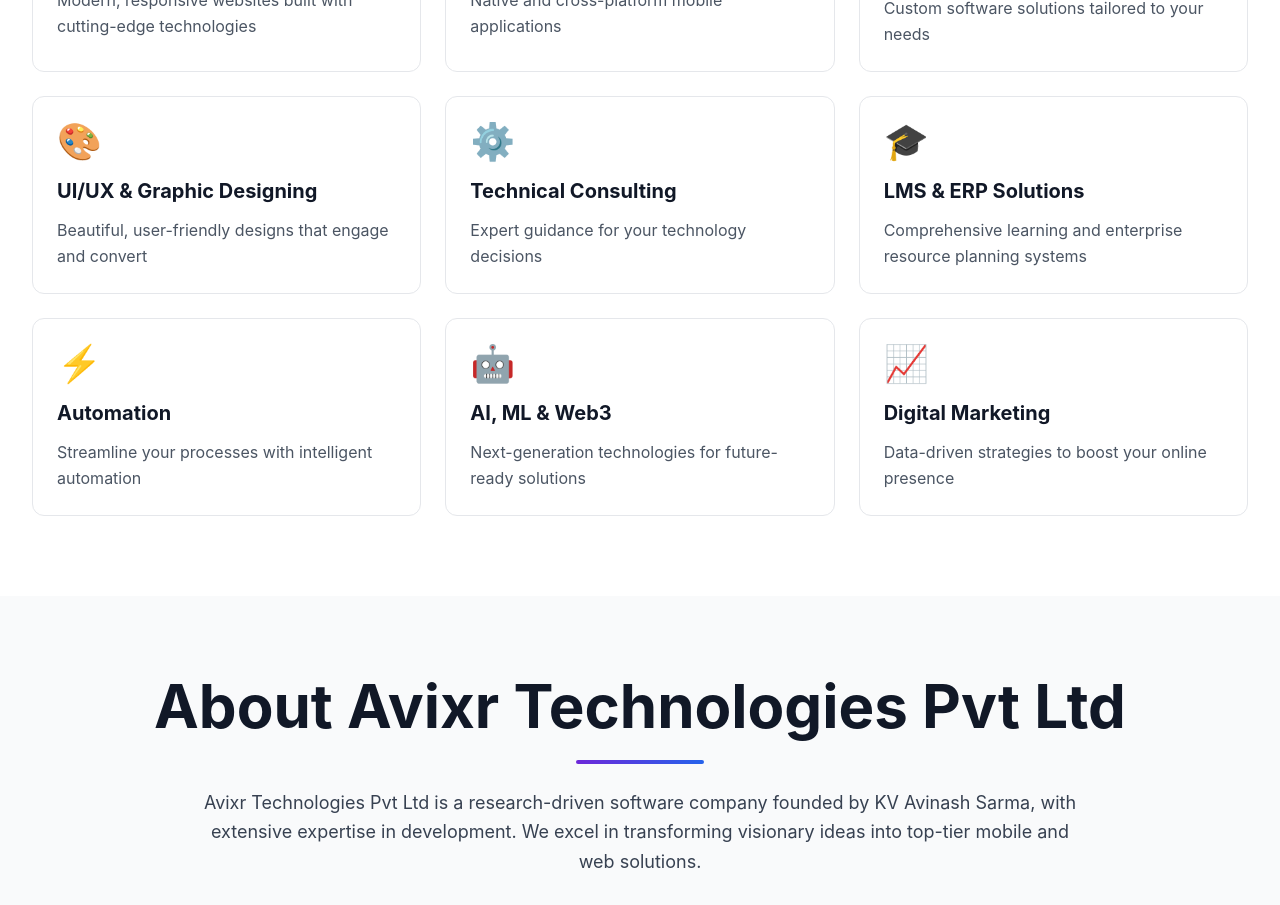
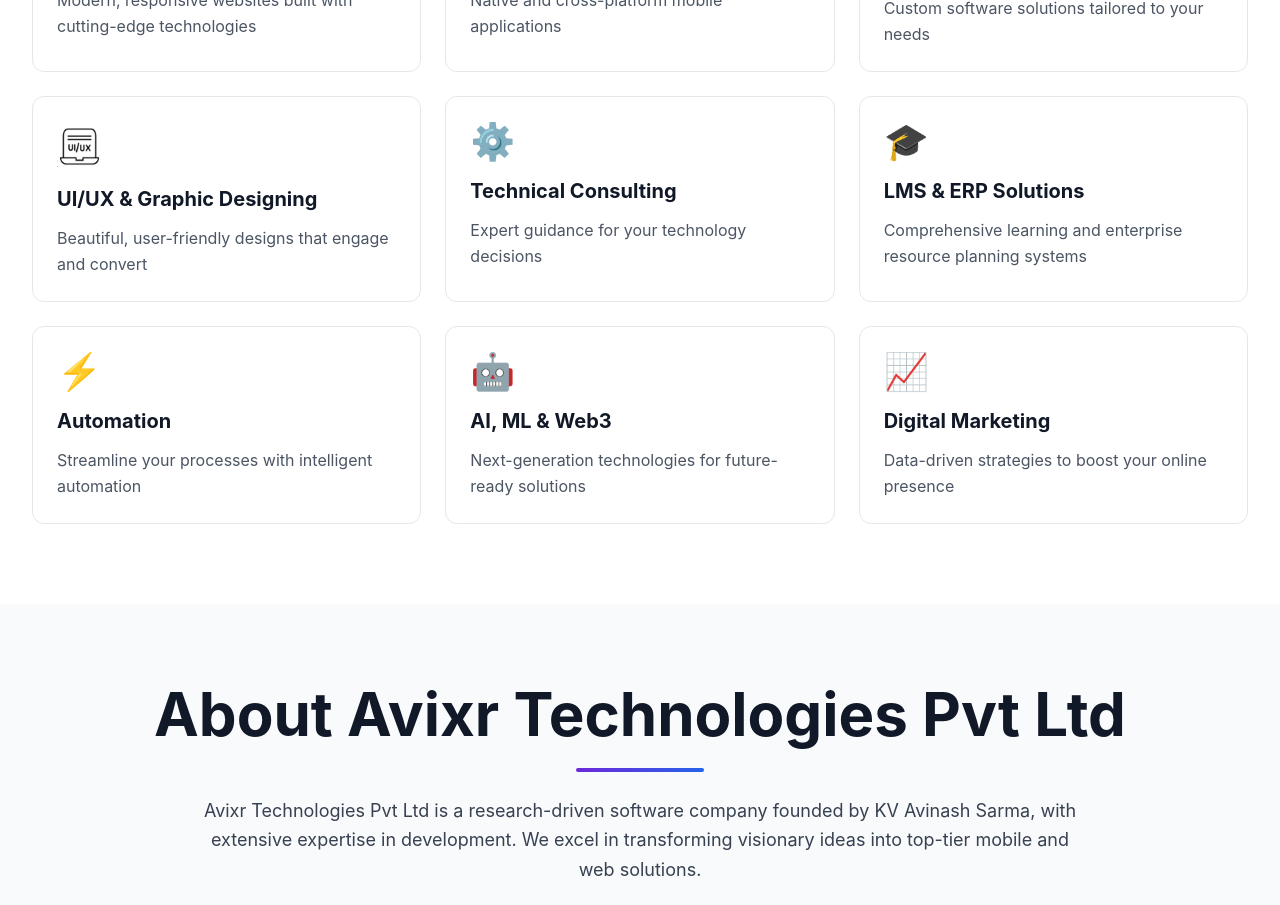
Before and after one commit to bruntharajan/avixr, a Next.js app: page / in a window 1280 px wide. Shown: the part 1200-2105 px from the top of the page. Built offline with nearby package versions, Linux system fonts and the light colour scheme.

Commit message:
icon updated

```diff
--- a/components/Services.tsx
+++ b/components/Services.tsx
@@ -101,7 +101,7 @@
       description: "Custom software solutions tailored to your needs",
     },
     {
-      icon: "🎨",
+      icon: "/la.png",
       title: "UI/UX & Graphic Designing",
       description: "Beautiful, user-friendly designs that engage and convert",
     },
```
Also changed, not shown: public/la.png (added).
